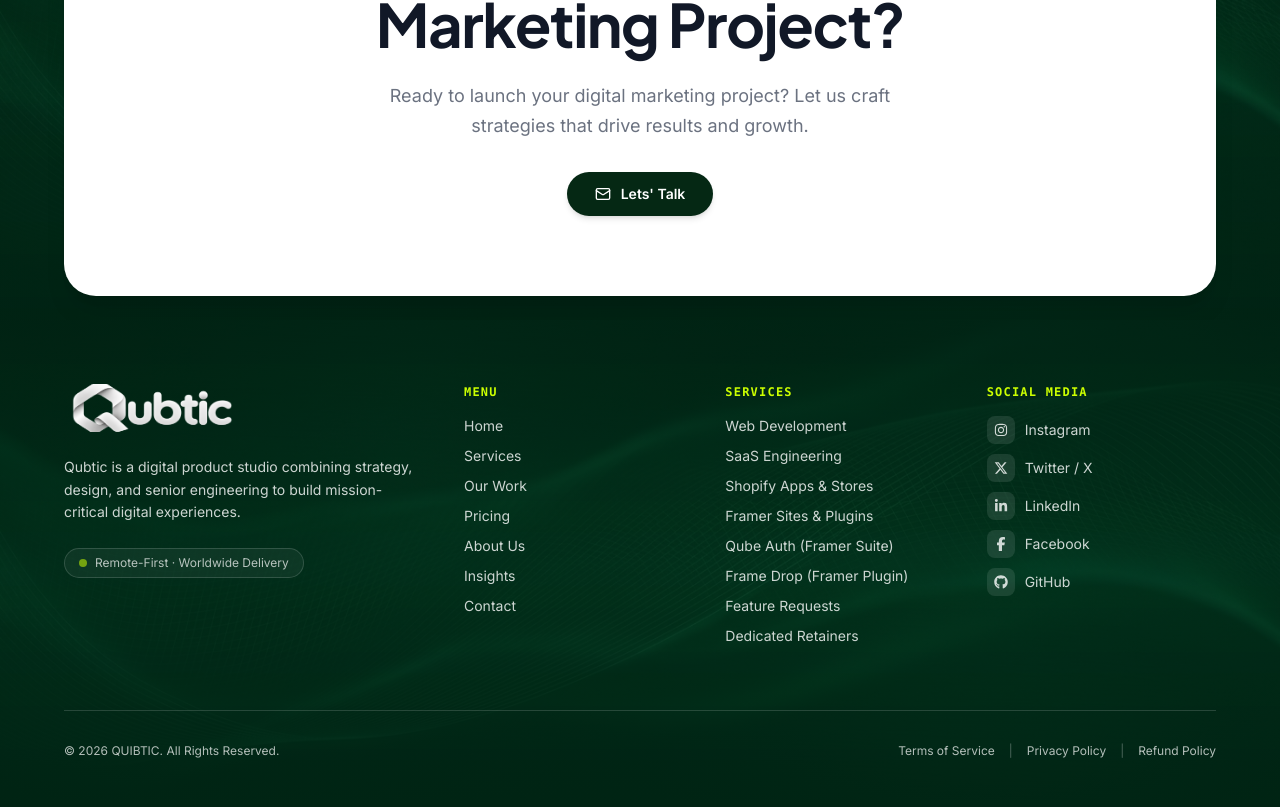
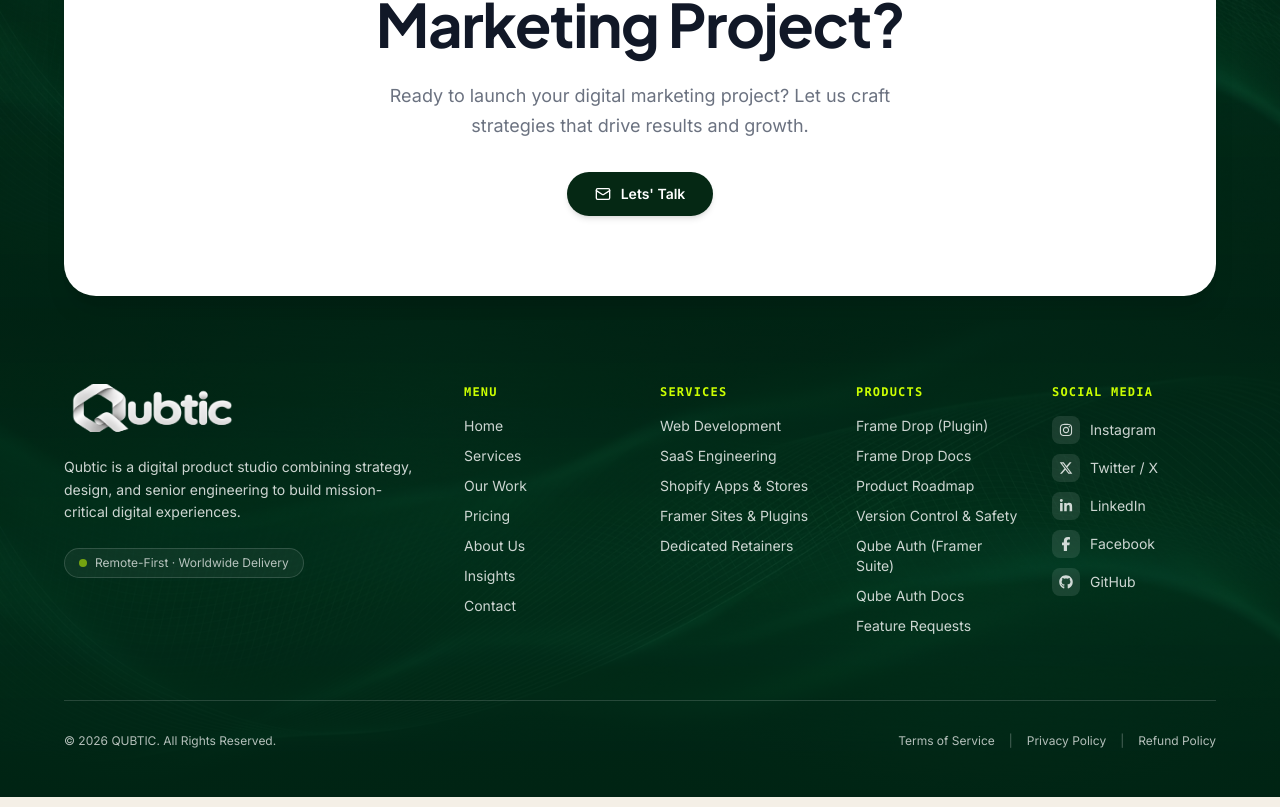
Before and after one commit to Qubtic/Qubtic-site, a Next.js app: page / in a window 1280 px wide. Shown: the part 5133-5940 px from the top of the page. Built offline with nearby package versions, Linux system fonts and the light colour scheme; no server answers; the database is empty.

Commit message:
feat(footer): add dedicated Framer Products column and brand corrections

```diff
--- a/src/components/layout/Footer.tsx
+++ b/src/components/layout/Footer.tsx
@@ -28,10 +28,17 @@ const serviceLinks = [
   { name: 'SaaS Engineering', href: '/services/saas-development' },
   { name: 'Shopify Apps & Stores', href: '/services/shopify-apps' },
   { name: 'Framer Sites & Plugins', href: '/services/framer-development' },
+  { name: 'Dedicated Retainers', href: '/pricing' },
+];
+
+const productLinks = [
+  { name: 'Frame Drop (Plugin)', href: '/framer/frame-drop' },
+  { name: 'Frame Drop Docs', href: '/framer/frame-drop/docs' },
+  { name: 'Product Roadmap', href: '/framer/frame-drop/roadmap' },
+  { name: 'Version Control & Safety', href: '/framer/frame-drop/version-control' },
   { name: 'Qube Auth (Framer Suite)', href: '/framer/qube-auth' },
-  { name: 'Frame Drop (Framer Plugin)', href: '/framer/frame-drop' },
+  { name: 'Qube Auth Docs', href: '/framer/qube-auth/docs' },
   { name: 'Feature Requests', href: '/feature-request' },
-  { name: 'Dedicated Retainers', href: '/pricing' },
 ];
 
 const socialLinks = [
@@ -94,7 +101,7 @@ export function Footer() {
           </div>
 
           {/* Nav Columns */}
-          <div className="lg:col-span-8 grid grid-cols-1 sm:grid-cols-3 gap-8">
+          <div className="lg:col-span-8 grid grid-cols-2 sm:grid-cols-4 gap-8">
 
             {/* MENU Column */}
             <div className="flex flex-col gap-4">
@@ -122,6 +129,25 @@ export function Footer() {
               </h4>
               <ul className="flex flex-col gap-2.5 text-sm text-white/80">
                 {serviceLinks.map((link) => (
+                  <li key={link.name}>
+                    <Link
+                      href={link.href}
+                      className="hover:text-white hover:translate-x-1 inline-flex items-center gap-1.5 transition-all duration-200"
+                    >
+                      <span>{link.name}</span>
+                    </Link>
+                  </li>
+                ))}
+              </ul>
+            </div>
+
+            {/* PRODUCTS Column */}
+            <div className="flex flex-col gap-4">
+              <h4 className="text-xs font-bold uppercase tracking-widest text-[#CCFF00] font-mono">
+                PRODUCTS
+              </h4>
+              <ul className="flex flex-col gap-2.5 text-sm text-white/80">
+                {productLinks.map((link) => (
                   <li key={link.name}>
                     <Link
                       href={link.href}
@@ -167,7 +193,7 @@ export function Footer() {
 
         {/* Bottom Bar */}
         <div className="border-t border-white/15 pt-8 flex flex-col sm:flex-row items-center justify-between gap-4 text-xs text-white/70">
-          <p>&copy; {currentYear} QUIBTIC. All Rights Reserved.</p>
+          <p>&copy; {currentYear} QUBTIC. All Rights Reserved.</p>
           <div className="flex flex-wrap items-center gap-3.5">
             <Link href="/terms" className="hover:text-[#CCFF00] transition-colors">
               Terms of Service
```
